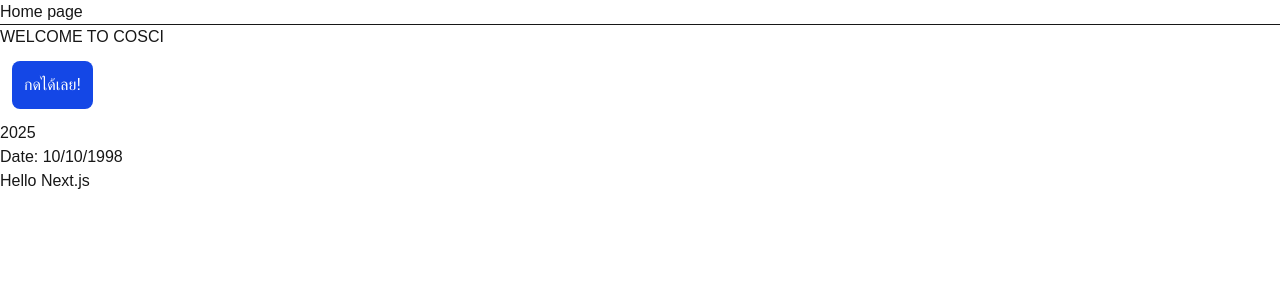
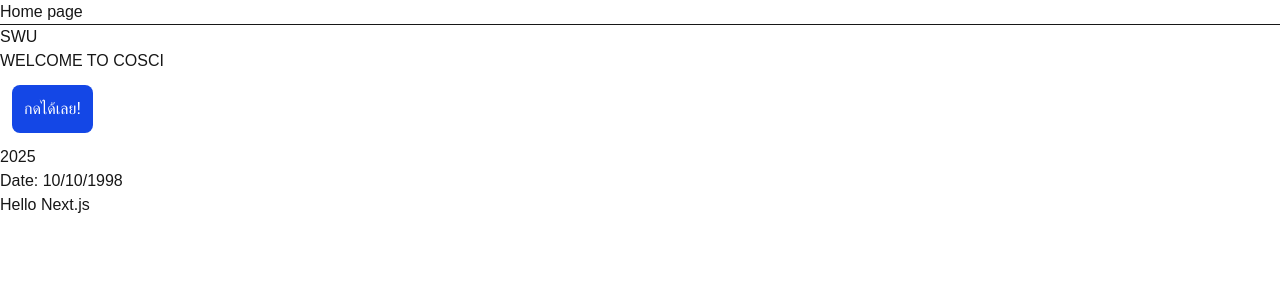
Before and after one commit to Bameekeawmoodeang/Nextjs-cosci-app, a Next.js app: page / in a window 1280 px wide. Shown: the top 300 px of the page. Built offline with nearby package versions, Linux system fonts and the light colour scheme.

Commit message:
add welcome properties

```diff
--- a/src/app/components/AppWelcome.tsx
+++ b/src/app/components/AppWelcome.tsx
@@ -1,9 +1,13 @@
 'use client'
 
-export default function Appwelcome(){
+type AppWelcomeProps = {
+    headTitle: string;
+    isShow: boolean;
+}
+
+export default function Appwelcome({headTitle, isShow}: AppWelcomeProps){
     const title = 'Welcome to cosci';
     const curentYear = <p>2025</p>;
-    const isShow = true;
     const handleClick = () => {
         alert('Hello Typescript');
     }
@@ -11,6 +15,7 @@
 
     return (
     <>
+        <h1>{headTitle}</h1>
         <p>{title.toUpperCase()}</p>
         <button className="bg-blue-700 p-3 m-3 text-white rounded-lg" onClick={handleClick}>กดได้เลย!</button>
         {curentYear}
--- a/src/app/page.tsx
+++ b/src/app/page.tsx
@@ -6,7 +6,7 @@
     <>
       <h1>Home page</h1>
       <hr />
-      <Appwelcome />
+      <Appwelcome headTitle="SWU" isShow={true}/>
     </>
   );
 }
```
